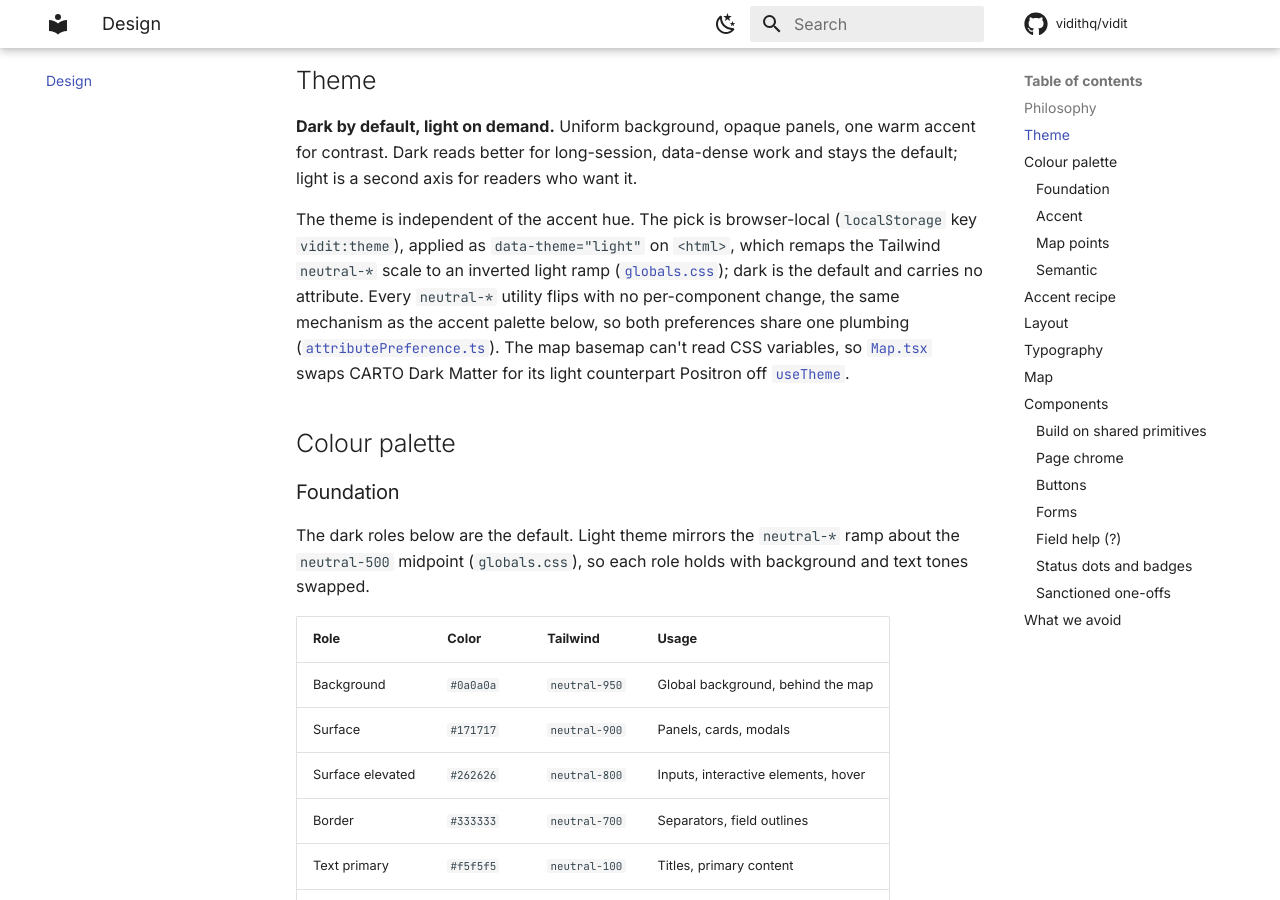
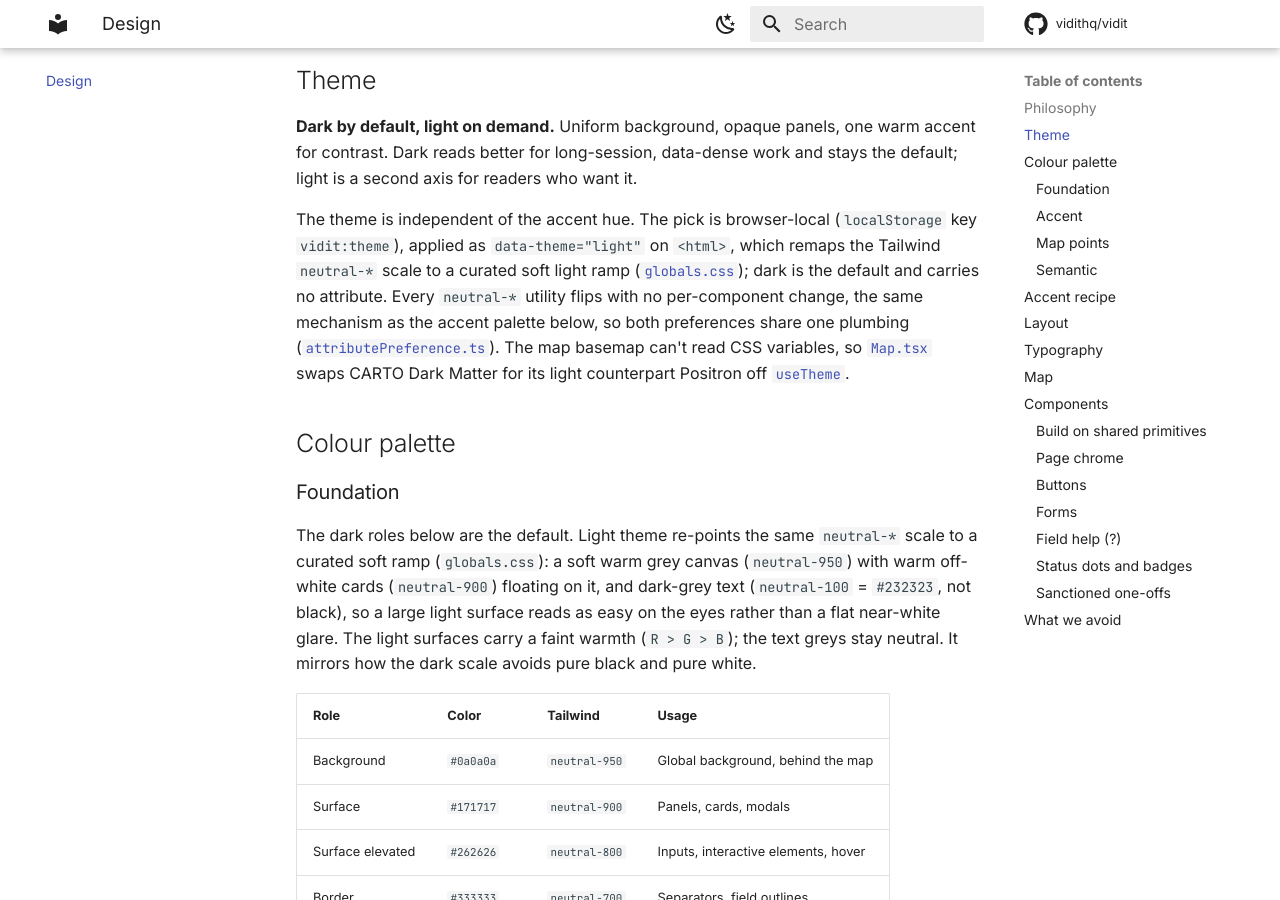
Before and after one commit to vidithq/vidit, an MkDocs documentation site: the page built from docs/design.md, in a window 1280 px wide and 900 px high, scrolled down 501 px. Built offline with MkDocs 1.6.1 and Material for MkDocs 9.7.7, drawn with Linux system fonts in a browser that asks for light colours; comment, search, counter and statistics services are not loaded; some of the changed text lies outside the part shown.

Commit message:
fix(frontend): tune the light theme to be comfortable (soft + warm)
The first light ramp was a mechanical inversion of the dark scale, so the
canvas came out near-white (#fafafa) with near-black text: a flat, harsh
glare on a large surface. Re-point the light `neutral-*` scale to a curated
soft ramp carrying a faint warmth instead: a soft warm grey canvas
(`neutral-950` = #eae8e4) with warm off-white cards (`neutral-900` =
#f7f5f1) floating on it, and dark-grey text (`neutral-100` = #232323, not
near-black), so the sidebar, cards, and panels read comfortably. The light
basemap (Positron ships a cool grey) gets a faint `sepia` on its canvas to
match the warm surfaces. This mirrors how the dark scale already avoids
pure black (#0a0a0a) and pure white text (#f5f5f5).

Co-Authored-By: Claude Opus 4.8 <noreply@anthropic.com>
Signed-off-by: vidit-admin <admin@vidit.app>

```diff
--- a/docs/design.md
+++ b/docs/design.md
@@ -13,13 +13,13 @@
 
 **Dark by default, light on demand.** Uniform background, opaque panels, one warm accent for contrast. Dark reads better for long-session, data-dense work and stays the default; light is a second axis for readers who want it.
 
-The theme is independent of the accent hue. The pick is browser-local (`localStorage` key `vidit:theme`), applied as `data-theme="light"` on `<html>`, which remaps the Tailwind `neutral-*` scale to an inverted light ramp ([`globals.css`](../frontend/src/app/globals.css)); dark is the default and carries no attribute. Every `neutral-*` utility flips with no per-component change, the same mechanism as the accent palette below, so both preferences share one plumbing ([`attributePreference.ts`](../frontend/src/lib/attributePreference.ts)). The map basemap can't read CSS variables, so [`Map.tsx`](../frontend/src/components/map/Map.tsx) swaps CARTO Dark Matter for its light counterpart Positron off [`useTheme`](../frontend/src/hooks/useTheme.ts).
+The theme is independent of the accent hue. The pick is browser-local (`localStorage` key `vidit:theme`), applied as `data-theme="light"` on `<html>`, which remaps the Tailwind `neutral-*` scale to a curated soft light ramp ([`globals.css`](../frontend/src/app/globals.css)); dark is the default and carries no attribute. Every `neutral-*` utility flips with no per-component change, the same mechanism as the accent palette below, so both preferences share one plumbing ([`attributePreference.ts`](../frontend/src/lib/attributePreference.ts)). The map basemap can't read CSS variables, so [`Map.tsx`](../frontend/src/components/map/Map.tsx) swaps CARTO Dark Matter for its light counterpart Positron off [`useTheme`](../frontend/src/hooks/useTheme.ts).
 
 ## Colour palette
 
 ### Foundation
 
-The dark roles below are the default. Light theme mirrors the `neutral-*` ramp about the `neutral-500` midpoint (`globals.css`), so each role holds with background and text tones swapped.
+The dark roles below are the default. Light theme re-points the same `neutral-*` scale to a curated soft ramp (`globals.css`): a soft warm grey canvas (`neutral-950`) with warm off-white cards (`neutral-900`) floating on it, and dark-grey text (`neutral-100` = `#232323`, not black), so a large light surface reads as easy on the eyes rather than a flat near-white glare. The light surfaces carry a faint warmth (`R > G > B`); the text greys stay neutral. It mirrors how the dark scale avoids pure black and pure white.
 
 | Role | Color | Tailwind | Usage |
 |------|-------|----------|-------|
@@ -101,7 +101,7 @@ Constants (the pill tones live on `<Pill>` as `PILL_TONE`; these colour-only pai
 
 ## Map
 
-- **Style:** CARTO Dark Matter (with labels), `https://basemaps.cartocdn.com/gl/dark-matter-gl-style/style.json`; the light theme swaps its matched counterpart Positron, `.../gl/positron-gl-style/style.json` (see [Theme](#theme))
+- **Style:** CARTO Dark Matter (with labels), `https://basemaps.cartocdn.com/gl/dark-matter-gl-style/style.json`; the light theme swaps its matched counterpart Positron, `.../gl/positron-gl-style/style.json` (see [Theme](#theme)), with a faint `sepia` on the canvas (`globals.css`) warming Positron's cool grey to match the warm light surfaces
 - **Renderer:** MapLibre GL JS (vector tiles) with globe projection
 - Map labels (cities, regions) are discreet light-gray
 - Point geometry: default radius 6px, selected 7px + 2px white border; opacity 1.0 (points), 0.85 (clusters); pointer cursor on hover
```
Also changed, not shown: CHANGELOG.md (+1 -1 lines), frontend/src/app/globals.css (+35 -19 lines).
